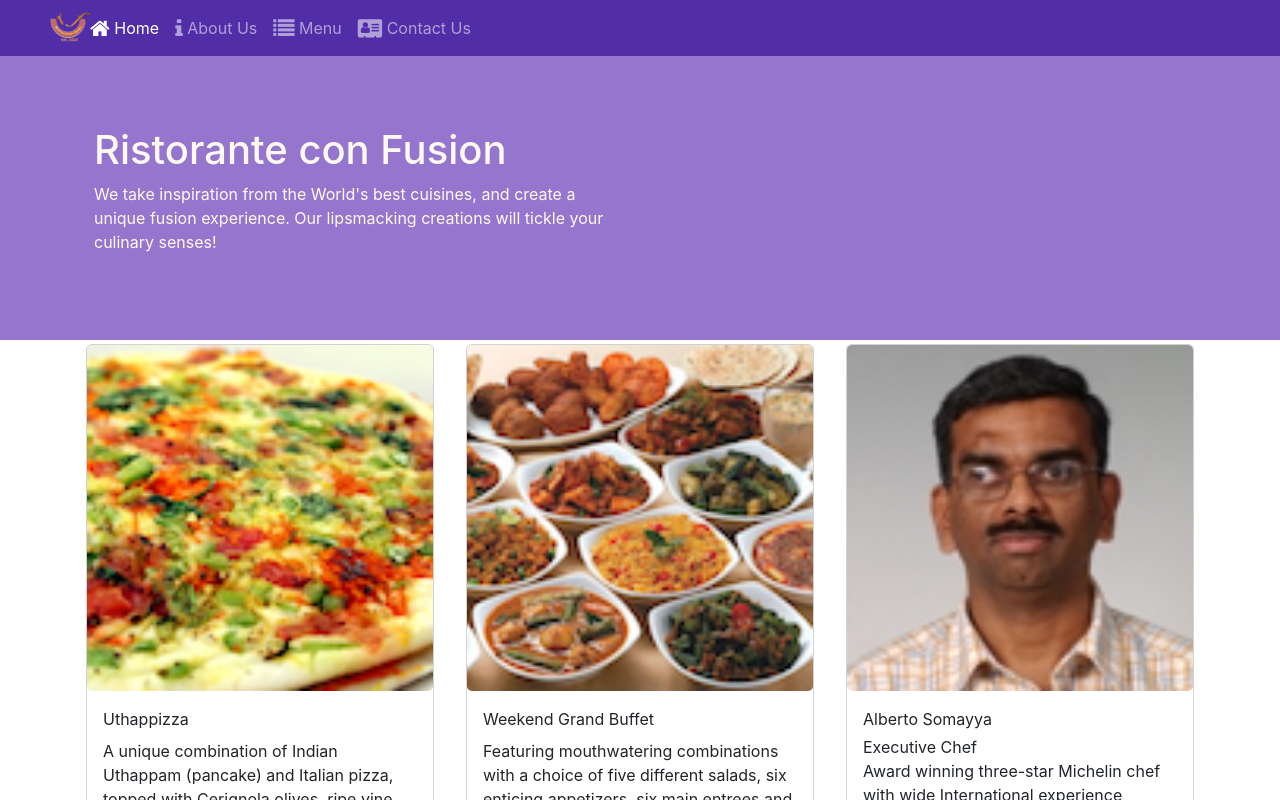
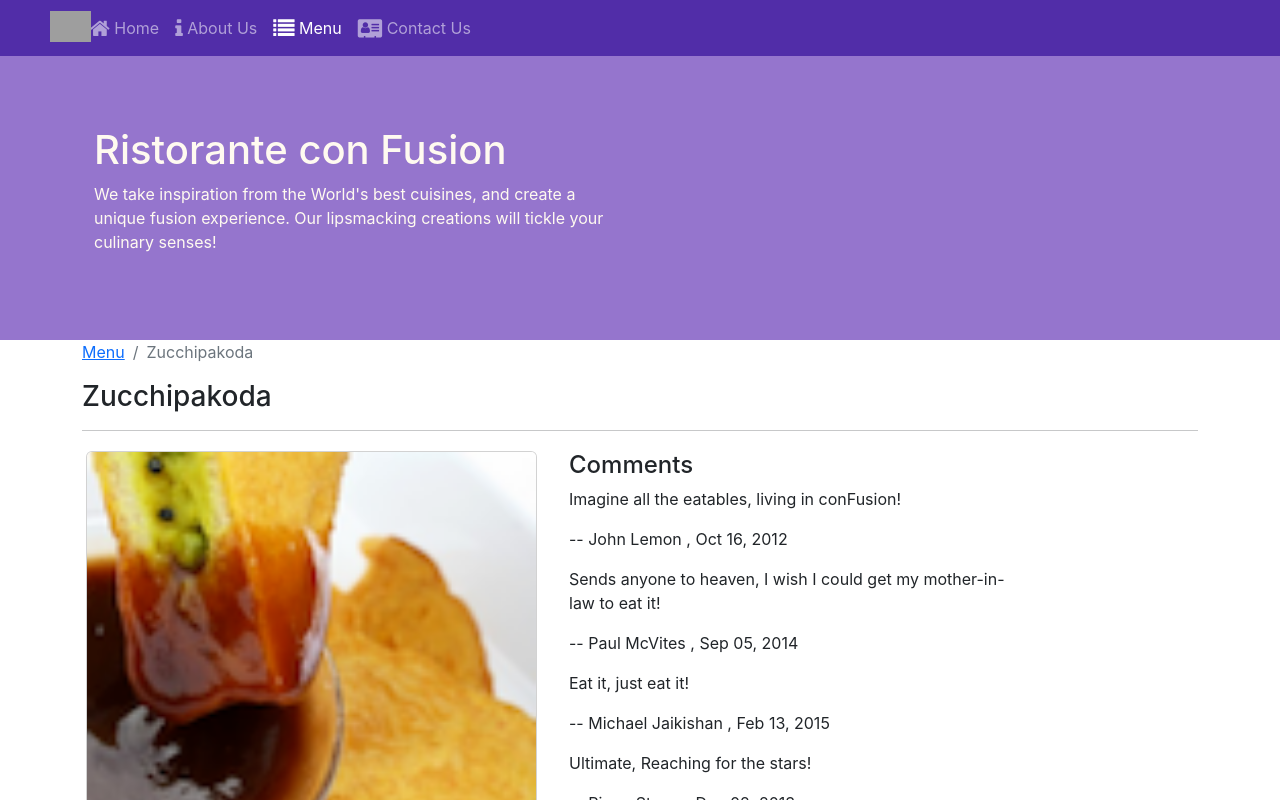
Before and after one commit to anjaliprakash15/React, a React (Create React App) app: page /menu/1 in a window 1280 px wide. Before the commit this address led to /home. Shown: the top 800 px of the page. Built offline with nearby package versions, Linux system fonts and the light colour scheme; grey boxes are pictures that could not be loaded.

Commit message:
Single Page Applications Part 2

```diff
--- a/src/components/ContactComponent.js
+++ b/src/components/ContactComponent.js
@@ -1,8 +1,20 @@
 import React from 'react';
+import { Breadcrumb, BreadcrumbItem } from 'reactstrap';
+import { Link } from 'react-router-dom';
 
 function Contact(props) {
     return(
         <div className="container">
+            <div className="row">
+                <Breadcrumb>
+                    <BreadcrumbItem><Link to="/home">Home</Link></BreadcrumbItem>
+                    <BreadcrumbItem active>Contact Us</BreadcrumbItem>
+                </Breadcrumb>
+                <div className="col-12">
+                    <h3>Contact Us</h3>
+                    <hr />
+                </div>
+            </div>
             <div className="row row-content">
                 <div className="col-12">
                 <h3>Location Information</h3>
--- a/src/components/DishdetailComponent.js
+++ b/src/components/DishdetailComponent.js
@@ -1,7 +1,9 @@
 import React from 'react';
-import {Card, CardImg, CardText, CardBody, CardTitle} from 'reactstrap';
+import {Card, CardImg, CardText, CardBody, CardTitle, Breadcrumb, BreadcrumbItem } from 'reactstrap';
+import { Link, useParams } from 'react-router-dom';
 
 function RenderDish({dish}) {
+	//if(dish!=null){
         return(
         	<div className="col-12 col-md-5 m-1">
           		<Card>
@@ -13,6 +15,8 @@ function RenderDish({dish}) {
           		</Card>
         	</div>
         );
+    ///}
+
 }
 
 function RenderComments({comments}){
@@ -28,8 +32,7 @@ function RenderComments({comments}){
     		       	           <p>-- {comment.author} , {new Intl.DateTimeFormat('en-Us', {year: 'numeric', month: 'short', day: '2-digit'}).format(new Date(Date.parse(comment.date)))}</p>
     		       	        </li>
     		       	    );
-    		       	}
-    		       	)}
+    		       	})}
     		       	</ul>
     		    </div>
     		);
@@ -39,14 +42,34 @@ function RenderComments({comments}){
     	}
  }
 	const DishDetail = (props)=> {
-	    if (props.dish !=null) {
+		let {dishId}=useParams();
+		console.log(dishId)
+		const dish=props.dishes.filter((dish)=>dish.id==dishId)[0]
+		const comment=props.comments.filter((comment)=>comment.dishId==dishId)
+		console.log(dish)
+
+	    if (dish !=null) {
 			return (
 				<div className = "container">
+				 	<div className="row">
+              			<Breadcrumb>
+
+                   			<BreadcrumbItem><Link to='/menu'>Menu</Link></BreadcrumbItem>
+                   			<BreadcrumbItem active>{dish.name}</BreadcrumbItem>
+              			</Breadcrumb>
+              			<div className="col-12">
+                  			<h3>{dish.name}</h3>
+                  			<hr />
+              			</div>
+          			</div>
 				    <div className = "row">
 
-				            <RenderDish dish = {props.dish} />
+                        	<RenderDish dish={dish} />
 
-				            <RenderComments comments = {props.dish.comments} />
+
+                            <RenderComments comments={comment} />
+
+
 				    </div>
 			    </div>
 			);
--- a/src/components/MainComponent.js
+++ b/src/components/MainComponent.js
@@ -1,4 +1,4 @@
-import React, { Component } from 'react';
+import React, { Component, useEffect} from 'react';
 import Home from './HomeComponent';
 import Menu from './MenuComponent';
 import Contact from './ContactComponent';
@@ -9,7 +9,7 @@ import { DISHES } from '../shared/dishes';
 import { COMMENTS } from '../shared/comments';
 import { PROMOTIONS } from '../shared/promotions';
 import { LEADERS } from '../shared/leaders';
-import { Routes, Route, Navigate } from 'react-router-dom';
+import { Routes, Route, Navigate, useParams } from 'react-router-dom';
 
 class Main extends Component{
   constructor(props) {
@@ -31,19 +31,28 @@ class Main extends Component{
       return(
         <Home
             dish={this.state.dishes.filter((dish) => dish.featured)[0]}
-            promotion={this.state.promotions.filter((promo) => promo.featured)[0]}
+            promotion={this.state.promotions.filter((promotion) => promotion.featured)[0]}
             leader={this.state.leaders.filter((leader) => leader.featured)[0]}
 
         />
       );
     }
+    const DishWithId = ({match}) => {
+      return(
+          <DishDetail
+                dish={this.state.dishes.filter((dish) => dish.id === parseInt(match.params.dishId,10))[0]}
+                comments={this.state.comments.filter((comment) => comment.dishId === parseInt(match.params.dishId,10))}
+          />
+      );
+    };
     return (
       <div>
         <Header />
         <Routes>
-          <Route path="/home" element={<HomePage/>} />
-          <Route path="/menu" element={<Menu dishes={this.state.dishes} /> }/>
-          <Route path="/contactus" element={<Contact />} />
+          <Route exact path='/home' element={<HomePage/>} />
+          <Route exact path='/menu' element={<Menu dishes={this.state.dishes} /> }/>
+          <Route path='/menu/:dishId' element={<DishDetail dishes ={this.state.dishes} comments={this.state.comments}/>} />
+          <Route exact path='/contactus' element={<Contact/>} />
           <Route path="*" element = {<Navigate to ="/home" />} />
         </Routes>
 
--- a/src/components/MenuComponent.js
+++ b/src/components/MenuComponent.js
@@ -1,13 +1,15 @@
 import React from 'react';
-import {Card, CardImg, CardImgOverlay, CardText, CardBody, CardTitle } from 'reactstrap';
-
+import {Card, CardImg, CardImgOverlay, CardText, CardBody, CardTitle, Breadcrumb, BreadcrumbItem} from 'reactstrap';
+import { Link } from 'react-router-dom';
   function RenderMenuItem({dish, onClick }) {
     return(
-      <Card onClick={()=> onClick(dish.id)}>
+      <Card>
+        <Link to = {`/menu/${dish.id}`} >
         <CardImg width="100%" src={dish.image} alt={dish.name} />
           <CardImgOverlay>
             <CardTitle>{dish.name}</CardTitle>
           </CardImgOverlay>
+        </Link>
       </Card>
     );
 
@@ -21,9 +23,18 @@ import {Card, CardImg, CardImgOverlay, CardText, CardBody, CardTitle } from 'rea
               </div>
             );
       });
-
       return (
         <div className="container">
+          <div className="row">
+              <Breadcrumb>
+                   <BreadcrumbItem><Link to='/home'>Home</Link></BreadcrumbItem>
+                   <BreadcrumbItem active>Menu</BreadcrumbItem>
+              </Breadcrumb>
+              <div className="col-12">
+                  <h3>Menu</h3>
+                  <hr />
+              </div>
+          </div>
           <div className="row">
             {menu}
           </div>
```
Lines whose indentation alone changed are shown as unchanged.
